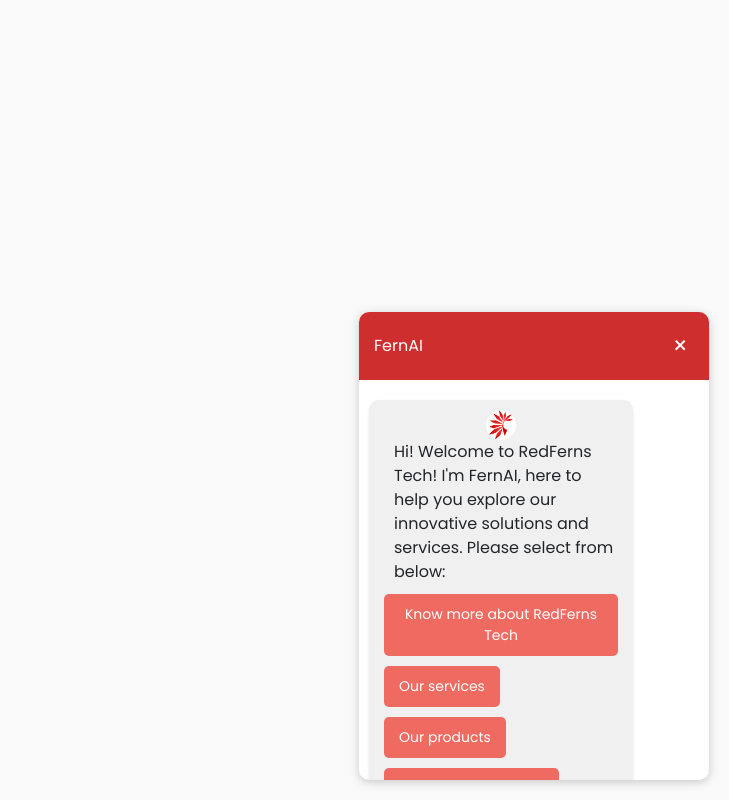
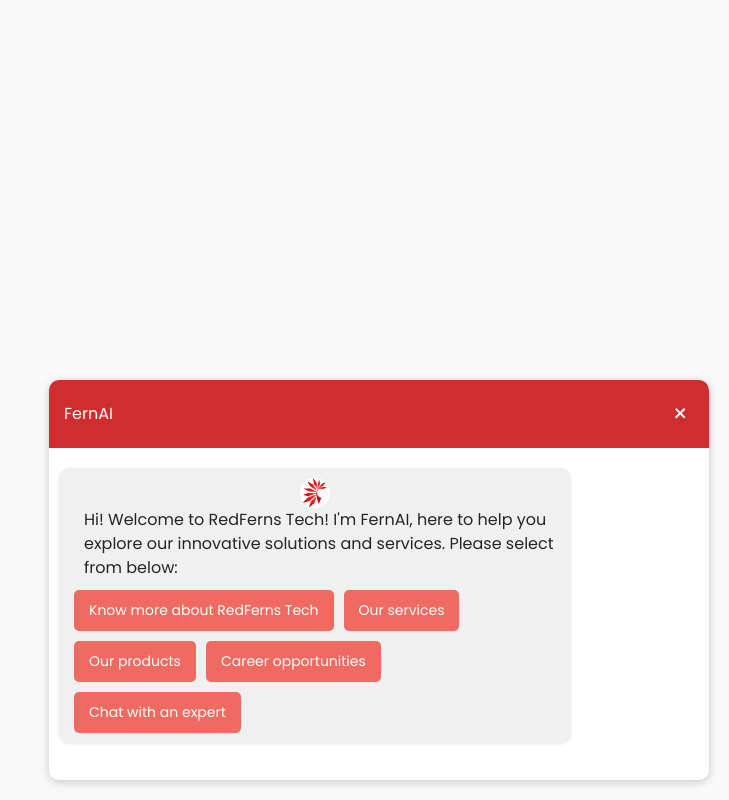
Before and after one commit to SRINIVASULU-2003/srinu, a Flask app: page / in a window 1280 px wide. Shown: the whole page, without its empty margins (551-1280 px from the left). Run offline with Flask 3, Linux system fonts and the light colour scheme; some libraries are stand-ins or nearby versions.

Commit message:
index.html

```diff
--- a/templates/index.html
+++ b/templates/index.html
@@ -28,8 +28,8 @@
             background-color: #fff;
             border-radius: 10px;
             box-shadow: 0 2px 10px rgba(0, 0, 0, 0.2);
-            width: 350px;
-            max-width: 90%;
+            height: 400px;
+            width: 660px;
             z-index: 10000;
         }
 
```
